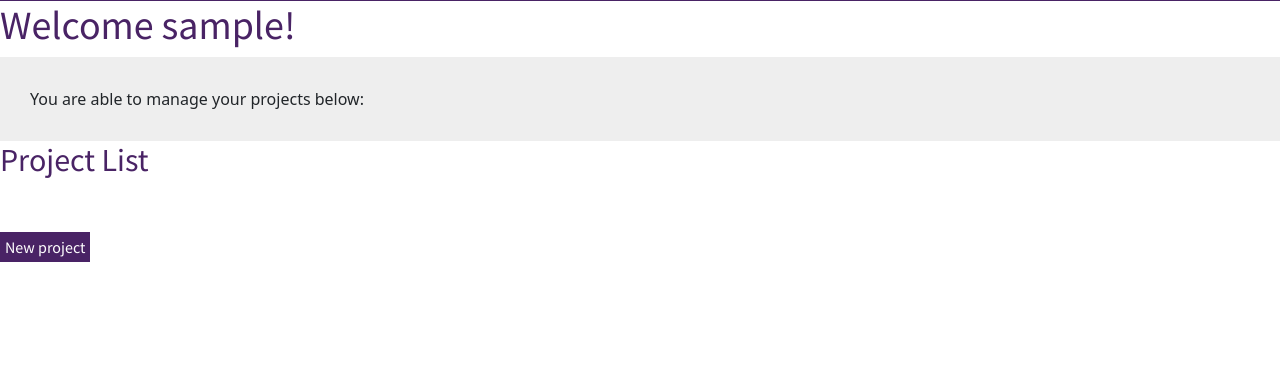
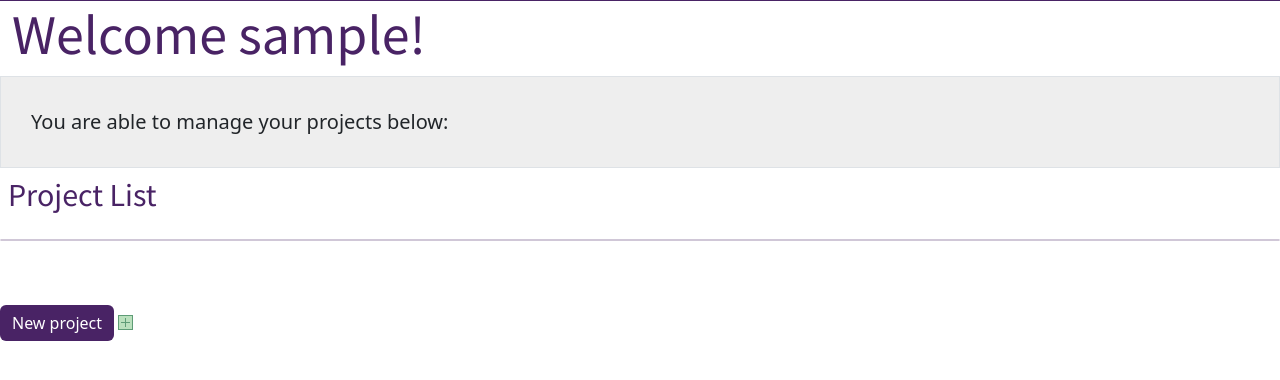
Before and after one commit to bradleypeterson/Server_Manager, a Django app: template Server_Manager/website/templates/website/studentHome.html in a window 1280 px wide. Shown: the part 105-485 px from the top of the page. Run offline with Django 4.2, Linux system fonts and the light colour scheme; the template is opened without the code that fills it, so the values that code supplies are empty; the visitor is signed in with stand-in values (Sample User, id 1).

Commit message:
Matching styling for professor and student pages.

```diff
--- a/Server_Manager/courses/templates/courses/createCourse.html
+++ b/Server_Manager/courses/templates/courses/createCourse.html
@@ -24,7 +24,7 @@
     </div>
 </form>
 <br>
-<p>
+<p class="text-center">
     <a href="{% url 'profHome' user.id %}" class="btn btn-dark">Go Back</a>
 </p>
 </div>
--- a/Server_Manager/courses/templates/courses/detail.html
+++ b/Server_Manager/courses/templates/courses/detail.html
@@ -75,6 +75,6 @@
 </div>
 
 
-<a href="{% url 'profHome' user.id %}" class="btn btn-dark m-3">Go Back</a>
+<a href="{% url 'profHome' user.id %}" class="btn btn-dark m-3 text-center">Go Back</a>
 </body>
 </html>
--- a/Server_Manager/group/templates/group/createCredentials.html
+++ b/Server_Manager/group/templates/group/createCredentials.html
@@ -4,7 +4,7 @@
 <form method="POST" class="course-form" action="{% url 'generateUser' group.id %}">
         {% csrf_token %}
 <br>
-    <div class="course-form__content">
+    <div class="course-form__content text-center">
         <h3 class="course-header">Enter first and last name:</h3>
         <div class="course-form__header">First Name:</div>
         {{ form.firstname }}
@@ -12,11 +12,12 @@
         <div class="course-form__header">Last Name:</div>
         {{ form.lastname }}
         <br>
+        <br>
         <button type="submit" class="btn btn-dark">Submit</button>
     </div>
 </form>
 
-<p>
+<p class="text-center">
     <a href="{% url 'profHome' request.session.userId %}" class="btn btn-dark m-3" >Go Back</a>
 </p>
 {% endblock %}
--- a/Server_Manager/project/templates/project/createProject.html
+++ b/Server_Manager/project/templates/project/createProject.html
@@ -2,9 +2,6 @@
 {% block body %}
 <form method="POST">
         {% csrf_token %}
-<p>
-    <a href="{% url 'studentHome' user.id %}" class="course-display__button">Go Back</a>
-</p>
 <div class="project-form">
 
 <h1 style="text-align: center">Upload Project</h1>
@@ -26,7 +23,7 @@
 
 </form>
 
-<p>
+<p class="text-center">
     <a href="{% url 'studentHome' user.id %}" class="course-display__button">Go Back</a>
 </p>
 {% endblock %}
--- a/Server_Manager/website/templates/website/studentHome.html
+++ b/Server_Manager/website/templates/website/studentHome.html
@@ -1,11 +1,11 @@
 {% extends 'base.html' %}
 {% block body %}
 
-<h1 class="course-header">Welcome {{ user.username }}!</h1>
-<p class="course-form__content">
+<h1 class="container-fluid course-header display-4 ">Welcome {{ user.username }}!</h1>
+<p class="course-form__content lead border border-1">
     You are able to manage your projects below:
 </p>
-<h2 class="course-header">
+<h2 class="course-header m-2">
     Project List
 </h2>
 
@@ -29,11 +29,13 @@
 
     {% endfor %}
     </div>
+<hr class="card">
 <p>
     <br>
     <br>
 
-    <a href="{% url 'createProject' user.id %}" class="course-display__button">New project</a>
+    <a href="{% url 'createProject' user.id %}" class="btn btn-dark">New project</a>
+    <a href="{% url 'createProject' user.id %}"> <img src="/static/website/plus_icon.png"></a>
 </p>
 
 {% endblock %}
```
Also changed, not shown: Server_Manager/group/templates/group/displayPassword.html (+8 -16 lines).
